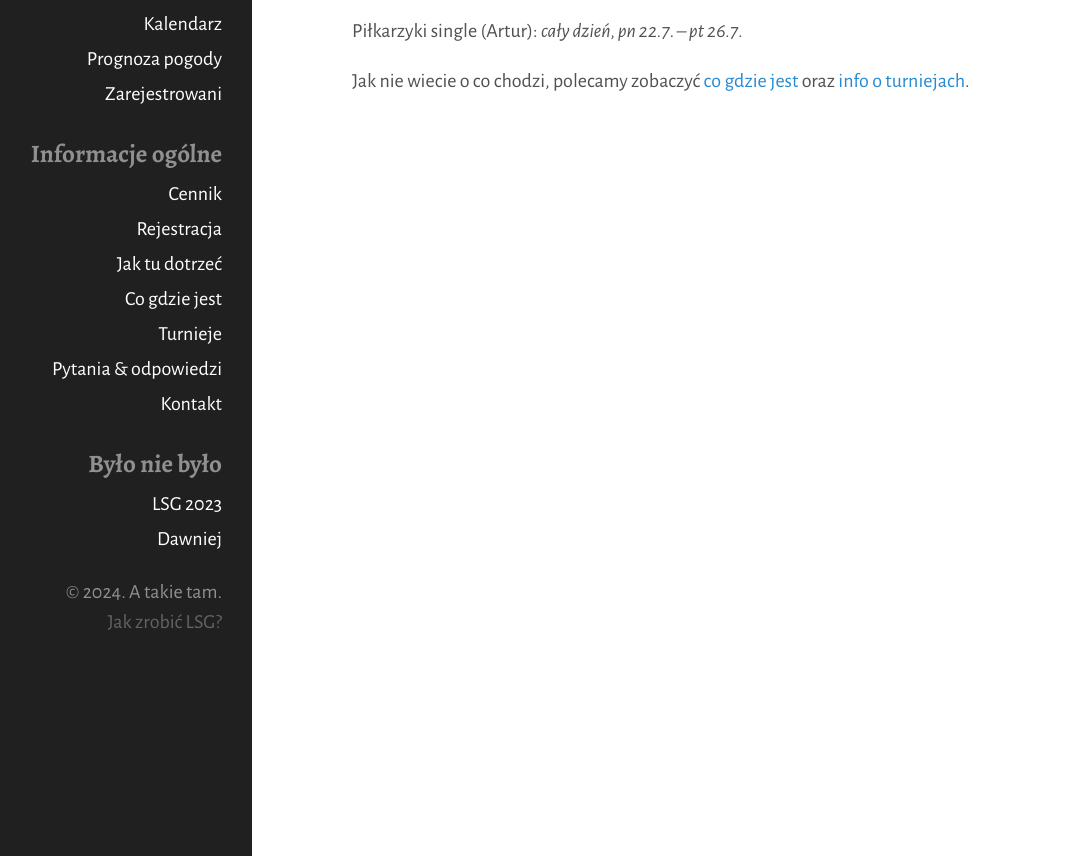
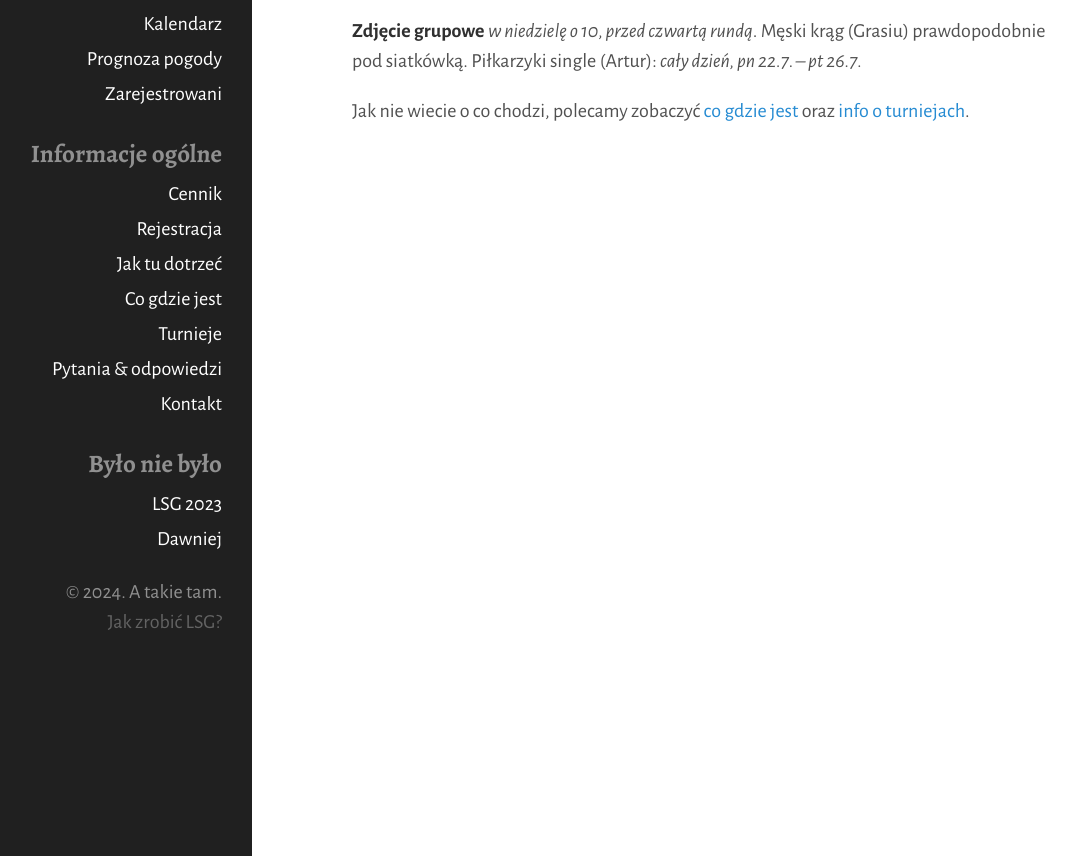
Before and after one commit to tasuki/lsg, a Jekyll site: the page built from kalendarz.md, in a window 1280 px wide, cut to the strip 344-1200 px from the top of the page. Shown: the whole strip, without its empty margins (108-1184 px from the left). Built offline with Jekyll 4.4.1, drawn with Linux system fonts in a browser that asks for light colours.

Commit message:
2024 cal

```diff
--- a/_includes/cal-2-extra.md
+++ b/_includes/cal-2-extra.md
@@ -1 +1 @@
-Piłkarzyki single (Artur): *cały dzień, pn 22.7. -- pt 26.7.*
+**Zdjęcie grupowe** *w niedzielę o 10, przed czwartą rundą*. Męski krąg (Grasiu) prawdopodobnie pod siatkówką. Piłkarzyki single (Artur): *cały dzień, pn 22.7. -- pt 26.7.*
```
Also changed, not shown: calendar/cal-2.md (+1 -0 lines).
